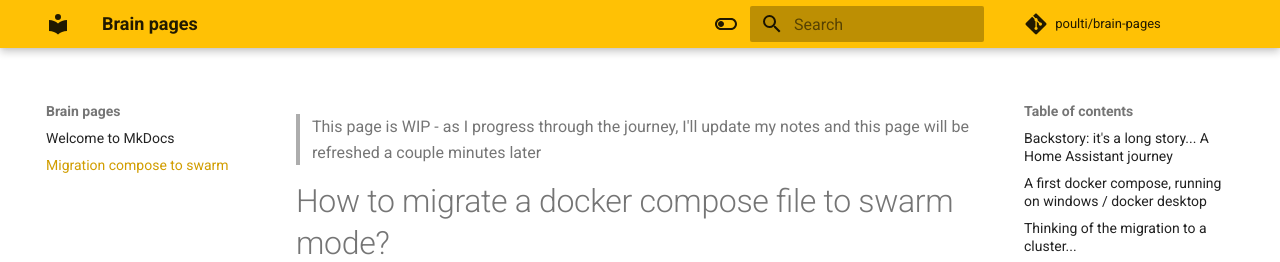
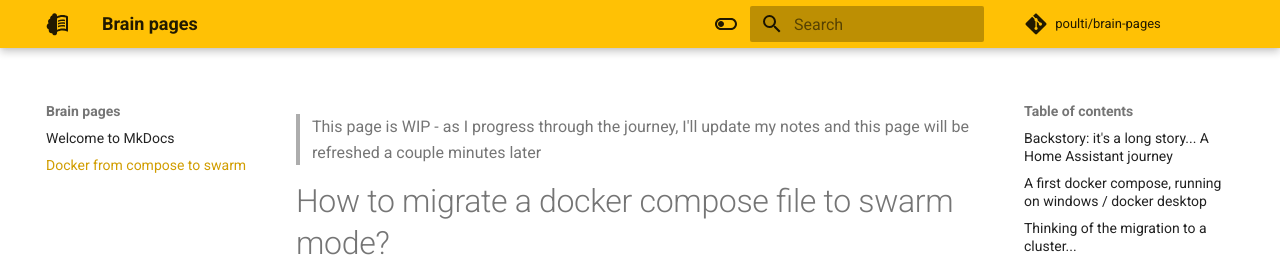
Before and after one commit to poulti/brain-pages, an MkDocs documentation site: the page built from docs/docker-from-compose-to-swarm.md, in a window 1280 px wide. Shown: the top 262 px of the page. Built offline with MkDocs 1.6.1 and Material for MkDocs 9.7.7, drawn with Linux system fonts in a browser that asks for light colours; comment, search, counter and statistics services are not loaded.

Commit message:
add custom icon

```diff
--- a/docs/stylesheets/extra.css
+++ b/docs/stylesheets/extra.css
@@ -2,3 +2,7 @@
     --md-primary-fg-color: #EE7029;
     --md-primary-bg-color: #2E2E2E;
 }
+
+.twitter {
+    color: #1DA1F2;
+}
--- a/mkdocs.yml
+++ b/mkdocs.yml
@@ -20,6 +20,7 @@
 # Configuration
 theme:
   name: material
+  custom_dir: overrides
   palette:
     - media: "(prefers-color-scheme: light)"
       scheme: light
@@ -35,6 +36,8 @@
       toggle:
         icon: material/toggle-switch
         name: Switch to light mode
+  icon:
+    logo: logo-brain-pages
 
 extra_css:
   - stylesheets/extra.css
@@ -51,6 +54,13 @@
 markdown_extensions:
   - mdx_include:
       base_path: docs
+  - pymdownx.emoji:
+      emoji_index: !!python/name:materialx.emoji.twemoji
+      emoji_generator: !!python/name:materialx.emoji.to_svg
+      options:
+        custom_icons:
+          - overrides/.icons
+
 
 # Page tree example
 # nav:
```
Also changed, not shown: docs/docker-from-compose-to-swarm.md (renamed from docs/Migration compose to swarm.md), overrides/.icons/logo-brain-pages.svg (added).
